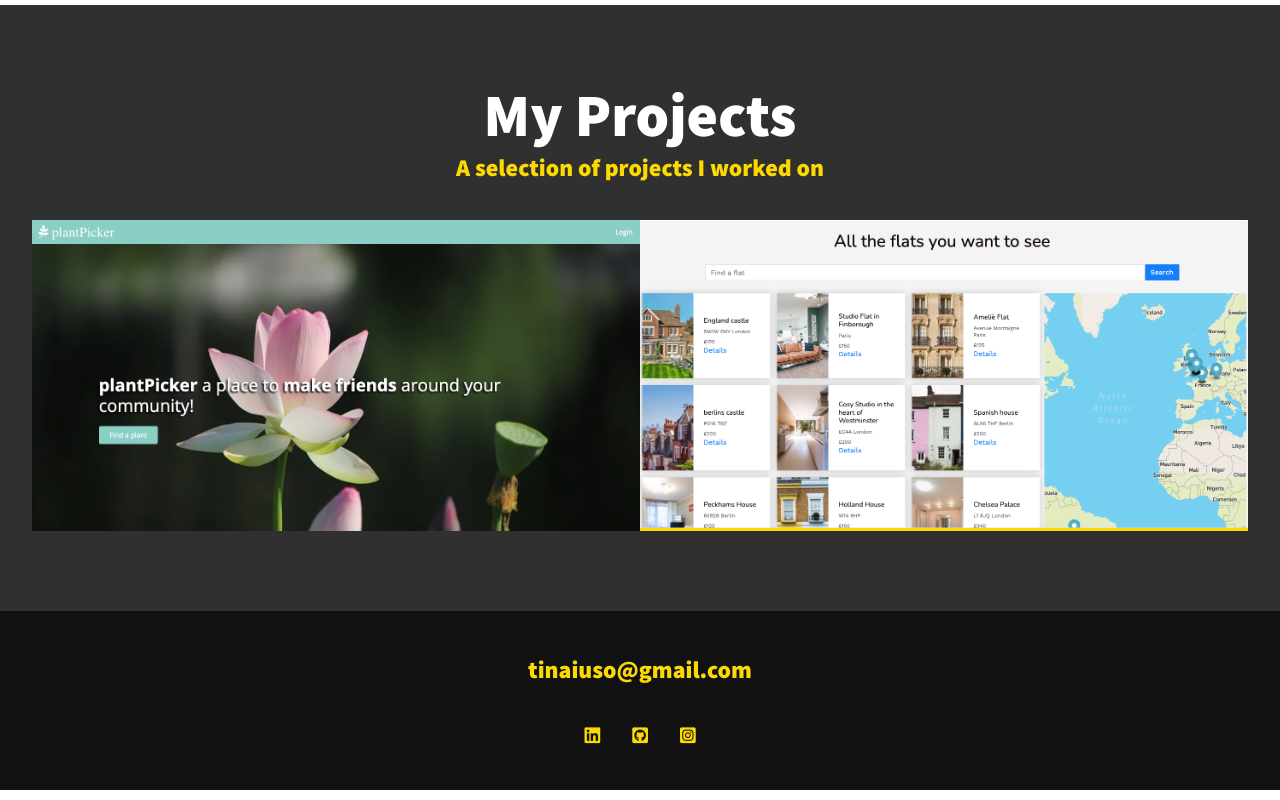
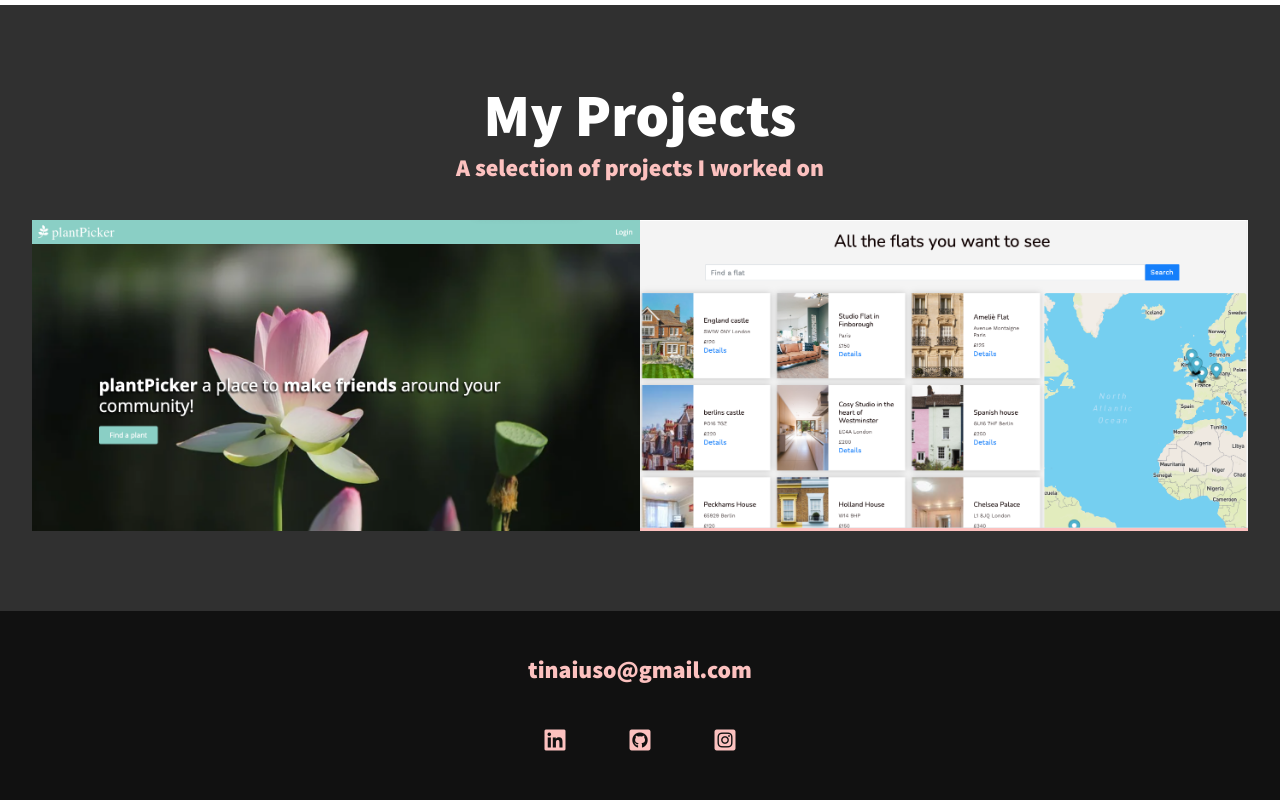
Before and after one commit to MenteCat/MenteCat.github.io, a plain HTML site: page index.html in a window 1280 px wide. Shown: the part 1829-2629 px from the top of the page. Drawn offline with nearby package versions, Linux system fonts and the light colour scheme.

Commit message:
social icons made a bit bigger

```diff
--- a/css/style.css
+++ b/css/style.css
@@ -124,7 +124,7 @@ h3 {
 }
 
 .section__subtitle--project {
-  color: var(--clr-accent);
+  color: var(--clr-biggerWords);
   font-weight: var(--fw-bold);
   margin-bottom: 32px;
 }
@@ -273,7 +273,7 @@ nav {
 }
 
 .portfolio__item {
-  background: var(--clr-accent);
+  background: var(--clr-biggerWords);
   overflow: hidden;
 }
 
@@ -296,7 +296,7 @@ nav {
 
 .footer {
   background: #111;
-  color: var(--clr-accent);
+  color: var(--clr-biggerWords);
   text-align: center;
   padding: 40px 0;
   font-weight: var(--fw-bold);
@@ -328,9 +328,10 @@ nav {
 }
 
 .social-list__item {
-  margin: 0 8px;
+  margin: 0 16px;
+  font-size: var(--fs-h3);
 }
 
 .social-list__link {
-  padding: 8px;
+  padding: 16px;
 }
--- a/index.html
+++ b/index.html
@@ -170,12 +170,16 @@
           <a
             class="social-list__link"
             href="https://www.linkedin.com/in/concetta-iuso/"
+            target="_blank"
           >
             <i class="fab fa-linkedin"></i>
           </a>
         </li>
         <li class="social-list__item">
-          <a class="social-list__link" href="https://github.com/MenteCat"
+          <a
+            class="social-list__link"
+            href="https://github.com/MenteCat"
+            target="_blank"
             ><i class="fab fa-github-square"></i
           ></a>
         </li>
@@ -183,6 +187,7 @@
           <a
             class="social-list__link"
             href="https://www.instagram.com/tinaiuso/"
+            target="_blank"
             ><i class="fab fa-instagram-square"></i
           ></a>
         </li>
```
